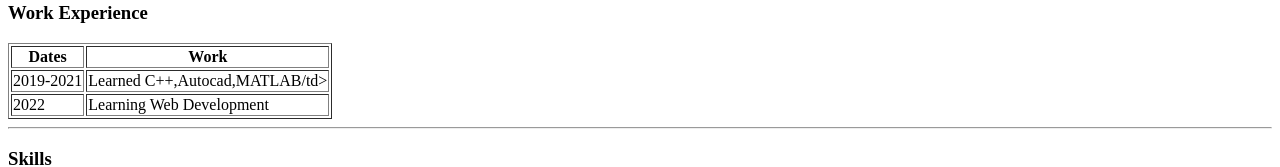
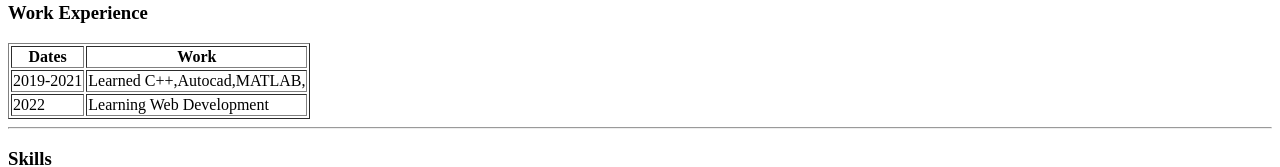
Before and after one commit to hitesh758/cv, a plain HTML site: page index.html in a window 1280 px wide. Shown: the part 430-597 px from the top of the page. Drawn offline with Linux system fonts and the light colour scheme.

Commit message:
Update index.html

```diff
--- a/index.html
+++ b/index.html
@@ -39,7 +39,7 @@
     <tbody>
         <tr>
             <td>2019-2021</td>
-            <td>Learned C++,Autocad,MATLAB/td>
+            <td>Learned C++,Autocad,MATLAB,</td>
         </tr>
           <tr>
               <td>2022</td>
```
